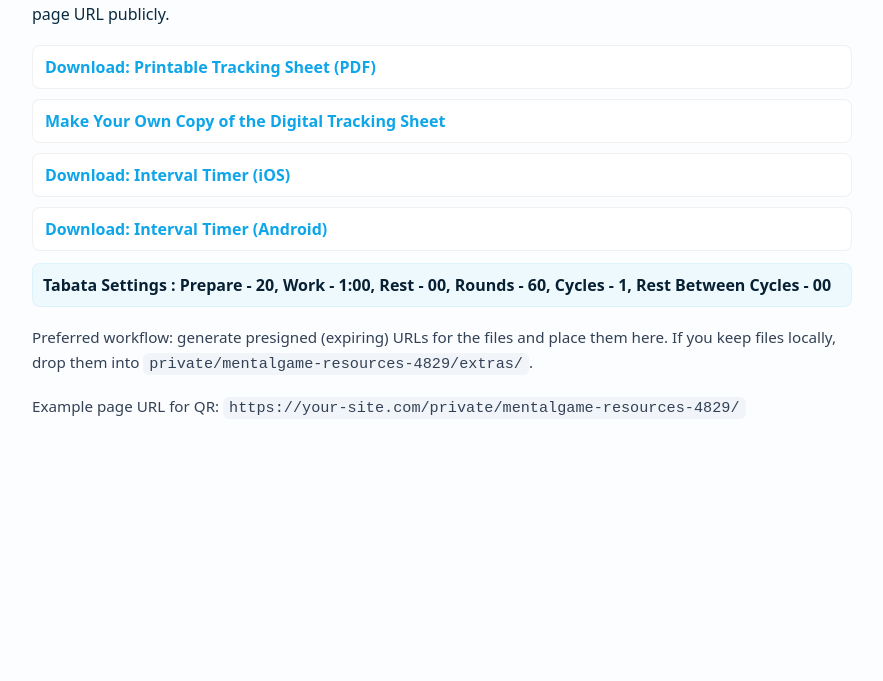
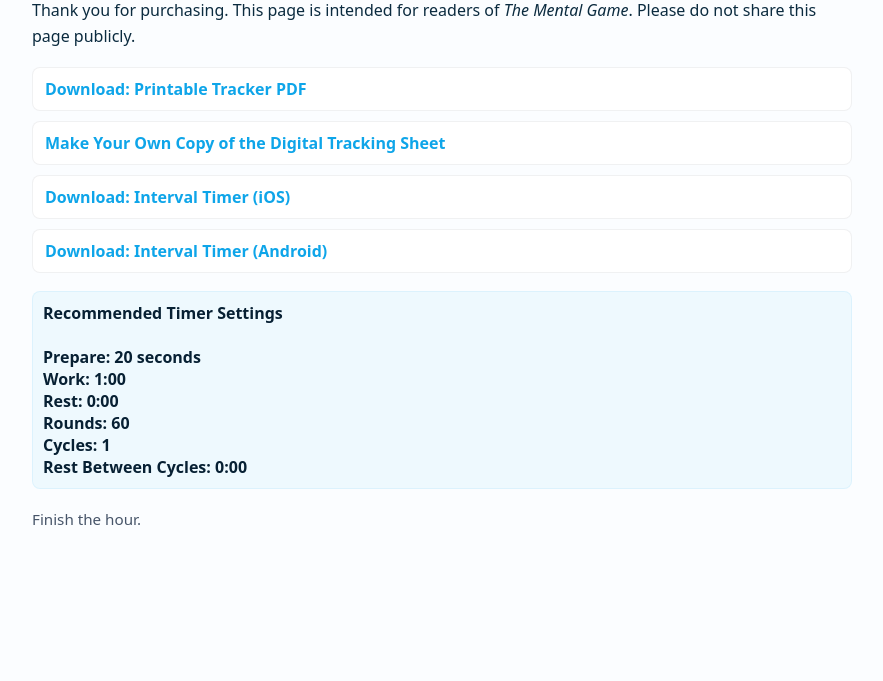
Before and after one commit to swreese/mental-game-500, a plain HTML site: page mg500-access-7f3k9x.html in a window 1280 px wide. Shown: the part 119-800 px from the top of the page, without its empty margins (198-1081 px from the left). Drawn offline with Linux system fonts and the light colour scheme.

Commit message:
Refactor HTML structure and styles for clarity
Updated styles for improved readability and organized content structure.

````diff
--- a/mg500-access-7f3k9x.html
+++ b/mg500-access-7f3k9x.html
@@ -1,3 +1,4 @@
+```html
 <!doctype html>
 <html lang="en">
 <head>
@@ -6,40 +7,114 @@
   <meta name="robots" content="noindex,nofollow" />
   <title>The Mental Game — Bonus Downloads</title>
   <style>
-    body{font-family:system-ui,Inter,Arial;max-width:820px;margin:36px auto;padding:0 18px;color:#072033;background:#fbfdff}
+    body{
+      font-family:system-ui,Inter,Arial;
+      max-width:820px;
+      margin:36px auto;
+      padding:0 18px;
+      color:#072033;
+      background:#fbfdff;
+    }
+
     h1{margin:0 0 8px}
-    p{line-height:1.6;color:#0b2b3f}
-    .links{margin-top:18px;display:flex;flex-direction:column;gap:10px}
-    a.file{display:inline-block;padding:10px 12px;border-radius:8px;background:#fff;border:1px solid rgba(6,21,33,0.06);text-decoration:none;color:#0ea5e9;font-weight:700}
-    .note{margin-top:18px;color:#334155;font-size:0.95rem}
-    .settings{margin-top:12px;background:rgba(14,165,233,0.05);padding:10px;border-radius:8px;border:1px solid rgba(14,165,233,0.08);font-weight:600}
-    code{background:#f1f5f9;padding:2px 6px;border-radius:6px}
+
+    p{
+      line-height:1.6;
+      color:#0b2b3f;
+    }
+
+    .links{
+      margin-top:18px;
+      display:flex;
+      flex-direction:column;
+      gap:10px;
+    }
+
+    a.file{
+      display:inline-block;
+      padding:10px 12px;
+      border-radius:8px;
+      background:#fff;
+      border:1px solid rgba(6,21,33,0.06);
+      text-decoration:none;
+      color:#0ea5e9;
+      font-weight:700;
+    }
+
+    .settings{
+      margin-top:18px;
+      background:rgba(14,165,233,0.05);
+      padding:10px;
+      border-radius:8px;
+      border:1px solid rgba(14,165,233,0.08);
+      font-weight:600;
+    }
+
+    .footer-note{
+      margin-top:18px;
+      color:#475569;
+      font-size:.95rem;
+    }
   </style>
 </head>
 <body>
+
   <h1>The Mental Game — Bonus Downloads</h1>
-  <p>Thank you for purchasing. This page is unlisted and intended for Kindle purchasers only. Do not share the page URL publicly.</p>
+
+  <p>
+    Thank you for purchasing. This page is intended for readers of
+    <em>The Mental Game</em>. Please do not share this page publicly.
+  </p>
 
   <nav class="links" aria-label="Downloads">
-    <!-- Replace these hrefs with presigned S3/CloudFront URLs for stronger protection,
-         or keep local files in extras/ for a simple, obscurity-based approach -->
-    <a class="file" href="extras/guide.pdf" download>Download: Printable Tracking Sheet (PDF)</a>
-    <a class="file" href="https://docs.google.com/spreadsheets/d/1gyA4p8bzfzj1vpdD1UFG19A35NPyIiypi_9PXAdfJjw/copy" target="_blank" rel="noopener">
-Make Your Own Copy of the Digital Tracking Sheet
-</a>
-    <a class="file" href="https://apps.apple.com/app/id1633488334" target="_blank" rel="noopener">Download: Interval Timer (iOS)</a>
-    <a class="file" href="https://play.google.com/store/apps/details?id=com.evgeniysharafan.tabatatimer&hl=en&gl=US&fbclid=IwY2xjawSf1P1leHRuA2FlbQIxMABicmlkETFTd1htb1ZmMEpSWmlibnpZc3J0YwZhcHBfaWQQMjIyMDM5MTc4ODIwMDg5MgABHj8OuFHq-OkVGKenUOngf7CFx6yU22WeLZrfCqz7ll7bKteUoxv2Aq1V2knO_aem_ryXTyKjKqnVcAnag0Dt1XA" target="_blank" rel="noopener">Download: Interval Timer (Android)</a>
+
+    <a class="file" href="mental-game-printable-tracker.pdf" download>
+      Download: Printable Tracker PDF
+    </a>
+
+    <a
+      class="file"
+      href="https://docs.google.com/spreadsheets/d/1gyA4p8bzfzj1vpdD1UFG19A35NPyIiypi_9PXAdfJjw/copy"
+      target="_blank"
+      rel="noopener"
+    >
+      Make Your Own Copy of the Digital Tracking Sheet
+    </a>
+
+    <a
+      class="file"
+      href="https://apps.apple.com/app/id1633488334"
+      target="_blank"
+      rel="noopener"
+    >
+      Download: Interval Timer (iOS)
+    </a>
+
+    <a
+      class="file"
+      href="https://play.google.com/store/apps/details?id=com.evgeniysharafan.tabatatimer&hl=en&gl=US"
+      target="_blank"
+      rel="noopener"
+    >
+      Download: Interval Timer (Android)
+    </a>
+
   </nav>
 
-  <div class="settings" aria-hidden="false">
-    <strong>Tabata Settings</strong> : <strong>Prepare</strong> - 20, <strong>Work</strong> - 1:00, <strong>Rest</strong> - 00, <strong>Rounds</strong> - 60, <strong>Cycles</strong> - 1, <strong>Rest Between Cycles</strong> - 00
+  <div class="settings">
+    <strong>Recommended Timer Settings</strong><br><br>
+
+    Prepare: 20 seconds<br>
+    Work: 1:00<br>
+    Rest: 0:00<br>
+    Rounds: 60<br>
+    Cycles: 1<br>
+    Rest Between Cycles: 0:00
   </div>
 
-  <p class="note">
-    Preferred workflow: generate presigned (expiring) URLs for the files and place them here.
-    If you keep files locally, drop them into <code>private/mentalgame-resources-4829/extras/</code>.
+  <p class="footer-note">
+    Finish the hour.
   </p>
 
-  <p class="note">Example page URL for QR: <code>https://your-site.com/private/mentalgame-resources-4829/</code></p>
 </body>
 </html>
````
